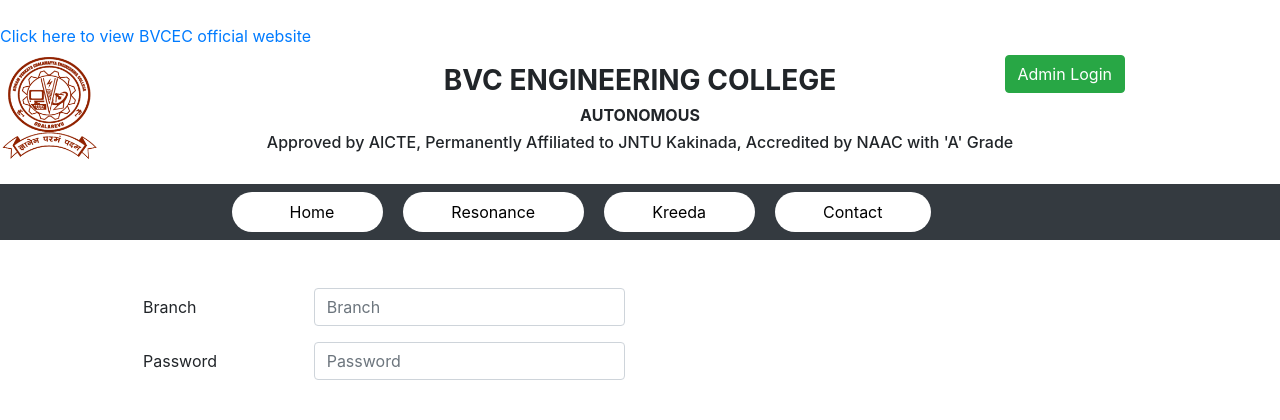
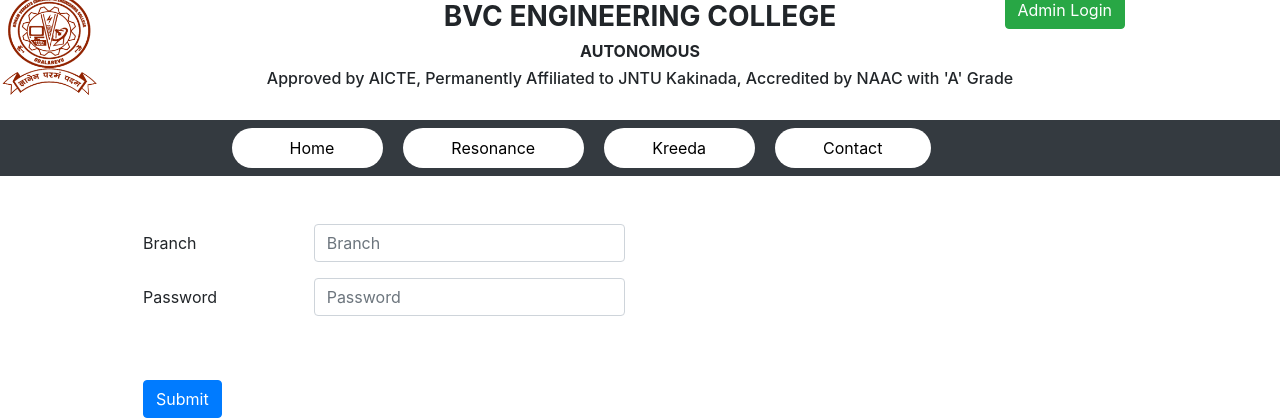
Before and after one commit to murthy98/tech_fest, a Flask app: page /admin/ in a window 1280 px wide. Shown: the top 420 px of the page. Run offline with Flask 2, Linux system fonts and the light colour scheme; some libraries are stand-ins or nearby versions.

Commit message:
Update header.html

```diff
--- a/templates/header.html
+++ b/templates/header.html
@@ -11,8 +11,7 @@
     <link rel="shortcut icon" href="http://bvcec.org/wp-content/uploads/2015/05/bvcicon.png" />
     <link href="{{ url_for('static', filename='css/bootstrap.min.css') }}" rel="stylesheet">
 	<link rel="shortcut icon" href="http://bvcec.org/wp-content/uploads/2015/05/bvcicon.png" />	<link href="{{ url_for('static', filename='css/bootstrap.min.css') }}" rel="stylesheet">
-<br>
-<p><a href="http://bvcec.org/">Click here to view BVCEC official website </a></p>
+
 	<div >
 		<h3 align='center' , ><strong>BVC ENGINEERING COLLEGE</strong></h3>
 		<h6 align='center'><strong>AUTONOMOUS</strong></h6>
```
